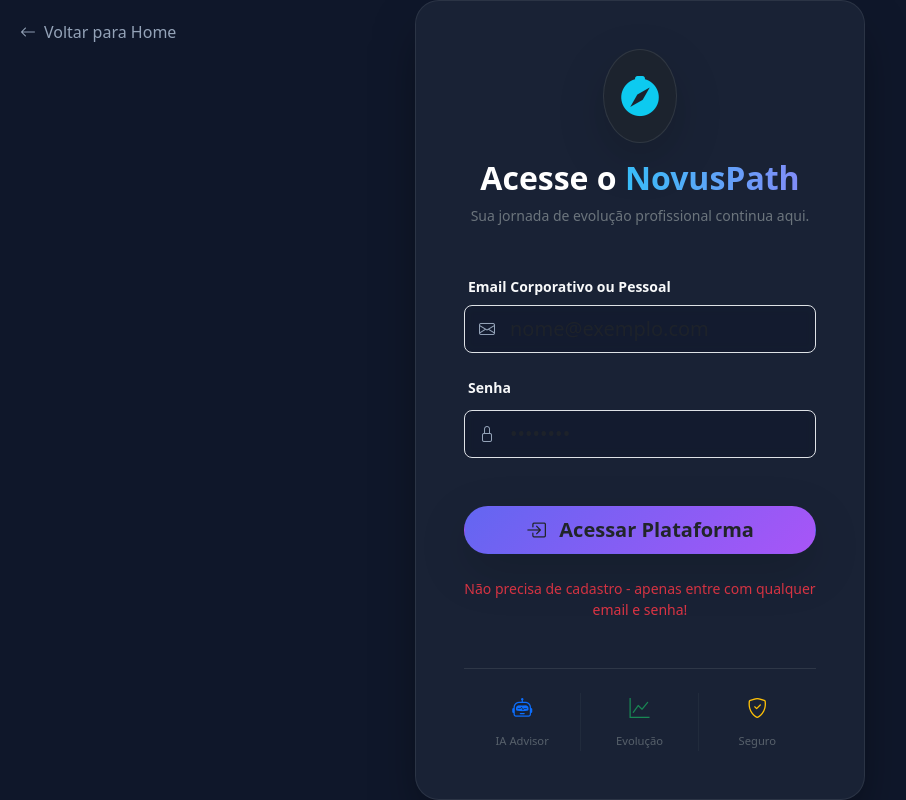
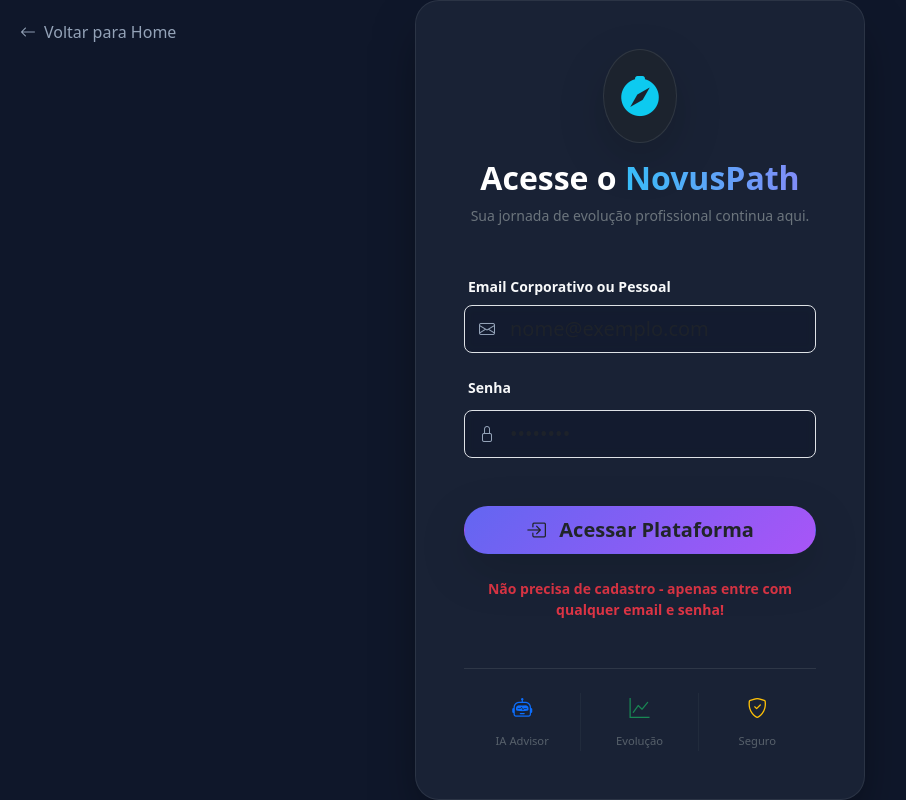
Before and after one commit to ManoelsNetto/NovusPath, a React (Vite) app: page /login in a window 1280 px wide. Shown: the whole page, without its empty margins (0-906 px from the left). Built offline with nearby package versions, Linux system fonts and the light colour scheme.

Commit message:
Primeiro commit: MVP Global Solution 2025 - V5

```diff
--- a/src/pages/Login/index.jsx
+++ b/src/pages/Login/index.jsx
@@ -107,7 +107,7 @@
             )}
           </button>
 
-          <p className="text-center text-danger small mb-0">
+          <p className="text-center text-danger small mb-0 fw-bold">
 
             Não precisa de cadastro - apenas entre com qualquer email e senha!
 
```
